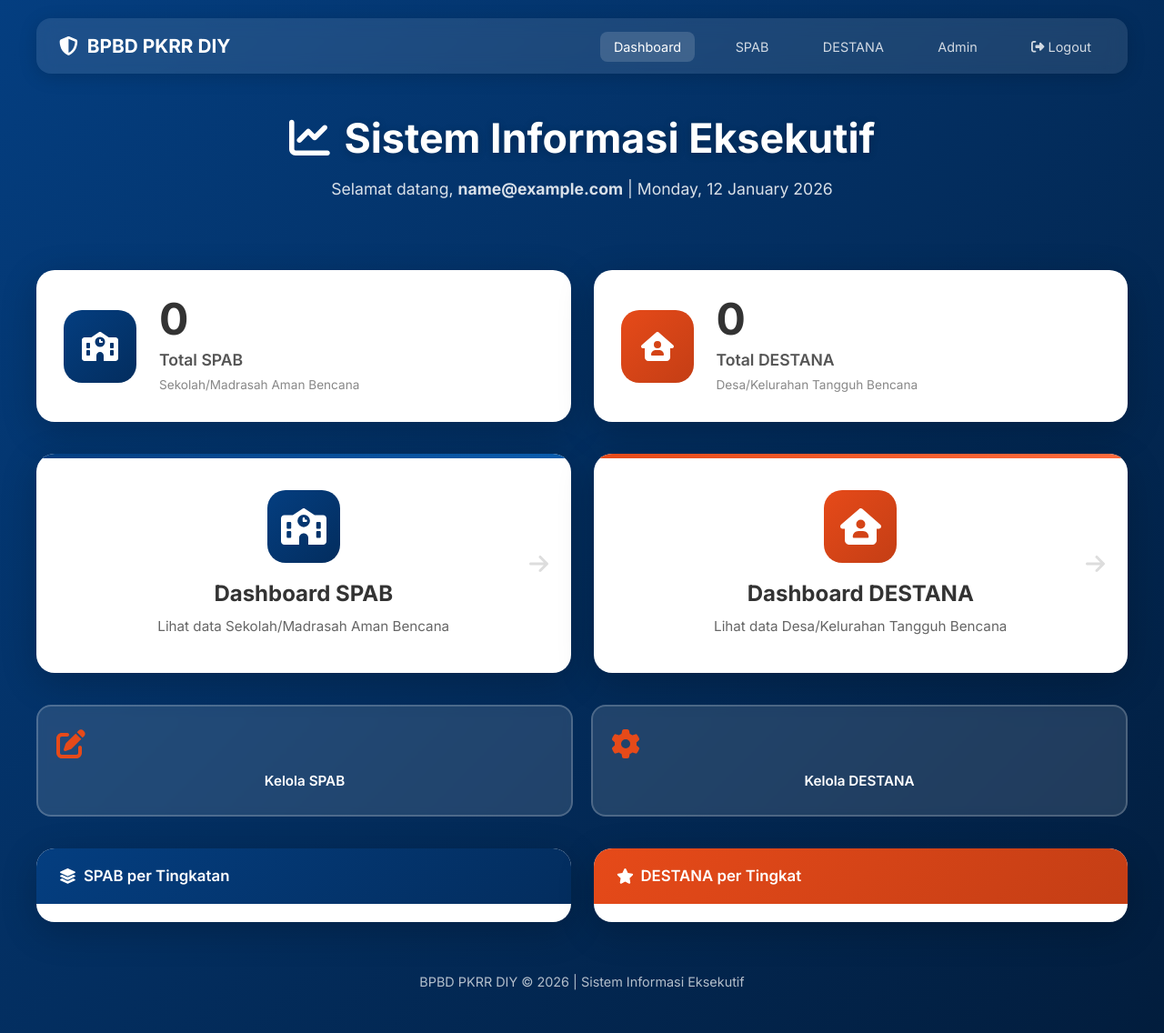
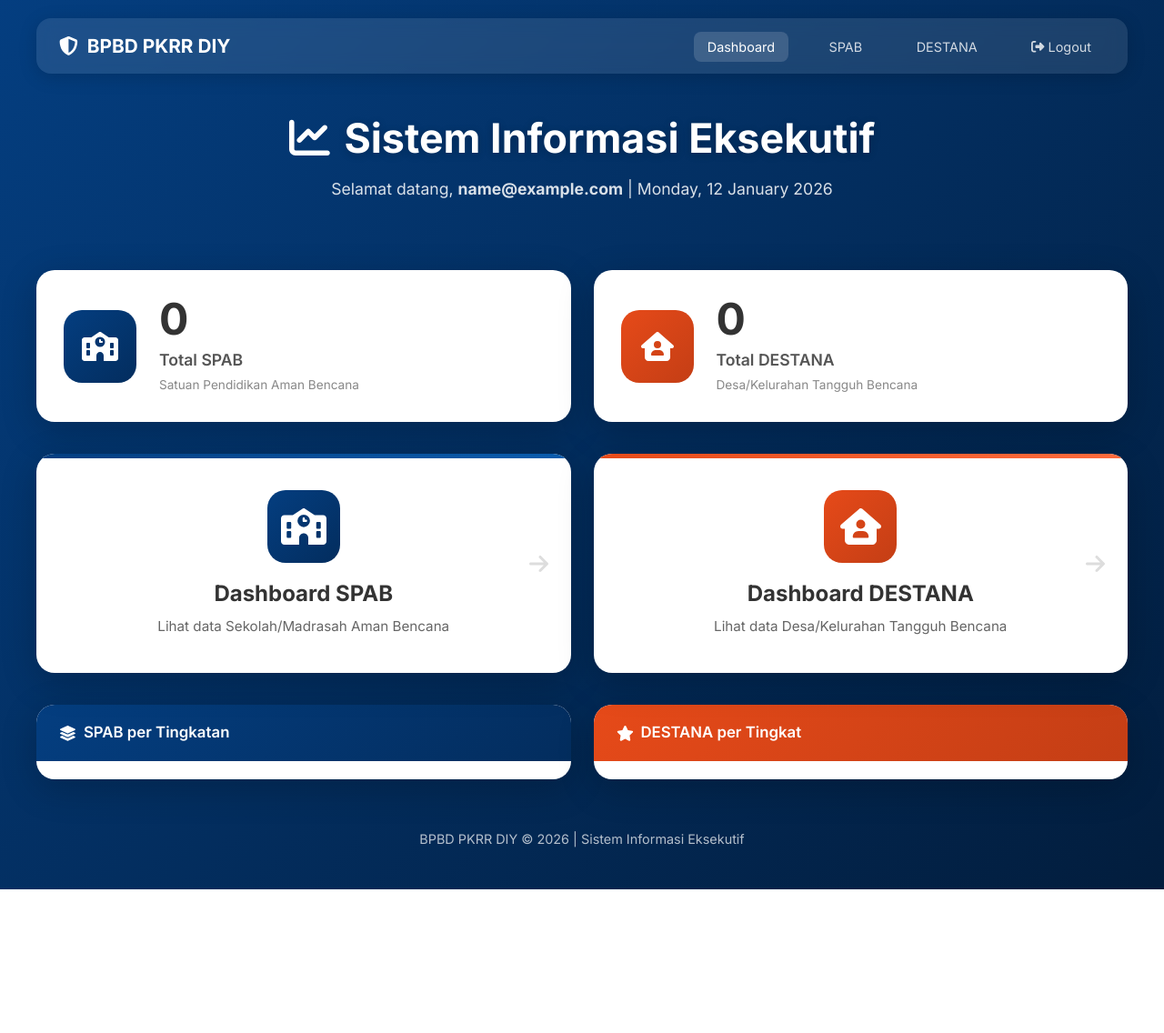
Before and after one commit to karinainnana/Sistem-Eksekutif, a PHP site: page /project-eksekutif/ in a window 1280 px wide. Shown: the whole page at 91% size. After the commit the page ends 978 px from the top, so only its background shows below. Run offline with PHP 8.4, Linux system fonts and the light colour scheme; the visitor is signed in with stand-in values (Sample User, id 1); data that the repository does not hold is empty; some libraries are stand-ins or nearby versions.

Commit message:
Update Pages

```diff
--- a/admin/users.php
+++ b/admin/users.php
@@ -319,7 +319,7 @@ $user_email = isset($_SESSION['email']) ? $_SESSION['email'] : '';
                     <div class="modal-body">
                         <div class="mb-3">
                             <label class="form-label">Email</label>
-                            <input name="email" type="email" class="form-control" placeholder="email@example.com" required>
+                            <input name="email" type="email" class="form-control" placeholder="email@gmail.com" required>
                         </div>
                         <div class="mb-3">
                             <label class="form-label">Password</label>
--- a/index.php
+++ b/index.php
@@ -255,13 +255,7 @@ $user_email = isset($_SESSION['email']) ? $_SESSION['email'] : '';
             color: var(--secondary);
         }
 
-        /* Admin Quick Links */
-        .quick-links {
-            display: grid;
-            grid-template-columns: repeat(2, 1fr);
-            gap: 20px;
-            margin-bottom: 35px;
-        }
+
 
         .quick-link {
             background: rgba(255,255,255,0.12);
@@ -399,9 +393,6 @@ $user_email = isset($_SESSION['email']) ? $_SESSION['email'] : '';
                 <a href="index.php" class="active">Dashboard</a>
                 <a href="pages/spab.php">SPAB</a>
                 <a href="pages/destana.php">DESTANA</a>
-                <?php if ($user_role == 'admin'): ?>
-                <a href="admin/index.php">Admin</a>
-                <?php endif; ?>
                 <a href="#" onclick="confirmLogout()"><i class="fas fa-sign-out-alt me-1"></i>Logout</a>
             </div>
         </div>
@@ -419,7 +410,7 @@ $user_email = isset($_SESSION['email']) ? $_SESSION['email'] : '';
                 <div class="info">
                     <h3><?php echo number_format($total_spab); ?></h3>
                     <p>Total SPAB</p>
-                    <small>Sekolah/Madrasah Aman Bencana</small>
+                    <small>Satuan Pendidikan Aman Bencana</small>
                 </div>
             </div>
             <div class="stat-card">
@@ -448,19 +439,6 @@ $user_email = isset($_SESSION['email']) ? $_SESSION['email'] : '';
             </a>
         </div>
 
-        <!-- Admin Quick Links -->
-        <?php if ($user_role == 'admin'): ?>
-        <div class="quick-links">
-            <a href="admin/spab.php" class="quick-link">
-                <i class="fas fa-edit" style="font-size: 2rem; margin-bottom: 12px; display: block; color: var(--secondary);"></i>
-                <span style="font-weight: 600; font-size: 0.95rem;">Kelola SPAB</span>
-            </a>
-            <a href="admin/destana.php" class="quick-link">
-                <i class="fas fa-cog" style="font-size: 2rem; margin-bottom: 12px; display: block; color: var(--secondary);"></i>
-                <span style="font-weight: 600; font-size: 0.95rem;">Kelola DESTANA</span>
-            </a>
-        </div>
-        <?php endif; ?>
 
         <!-- Breakdown Cards -->
         <div class="breakdown-grid">
--- a/pages/destana.php
+++ b/pages/destana.php
@@ -319,14 +319,11 @@ $user_role = isset($_SESSION['role']) ? $_SESSION['role'] : '';
 <body>
     <!-- Navigation -->
     <div class="nav-header">
-        <div class="brand"><i class="fas fa-shield-alt me-2"></i>BPBD PKRR DIY</div>
+        <div class="brand"><i class="fas fa-shield-alt me-2"></i>DATA DESA TANGGUH BENCANA</div>
         <div class="nav-links">
             <a href="../index.php">Dashboard</a>
             <a href="spab.php">SPAB</a>
             <a href="destana.php" class="active">DESTANA</a>
-            <?php if ($user_role == 'admin'): ?>
-            <a href="../admin/index.php">Admin</a>
-            <?php endif; ?>
             <a href="#" onclick="confirmLogout()"><i class="fas fa-sign-out-alt me-1"></i>Logout</a>
         </div>
     </div>
--- a/pages/spab.php
+++ b/pages/spab.php
@@ -323,14 +323,11 @@ $user_role = isset($_SESSION['role']) ? $_SESSION['role'] : '';
 <body>
     <!-- Navigation -->
     <div class="nav-header">
-        <div class="brand"><i class="fas fa-shield-alt me-2"></i>BPBD PKRR DIY</div>
+        <div class="brand"><i class="fas fa-shield-alt me-2"></i>DATA SATUAN PENDIDIKAN AMAN BENCANA</div>
         <div class="nav-links">
             <a href="../index.php">Dashboard</a>
             <a href="spab.php" class="active">SPAB</a>
             <a href="destana.php">DESTANA</a>
-            <?php if ($user_role == 'admin'): ?>
-            <a href="../admin/index.php">Admin</a>
-            <?php endif; ?>
             <a href="#" onclick="confirmLogout()"><i class="fas fa-sign-out-alt me-1"></i>Logout</a>
         </div>
     </div>
```
